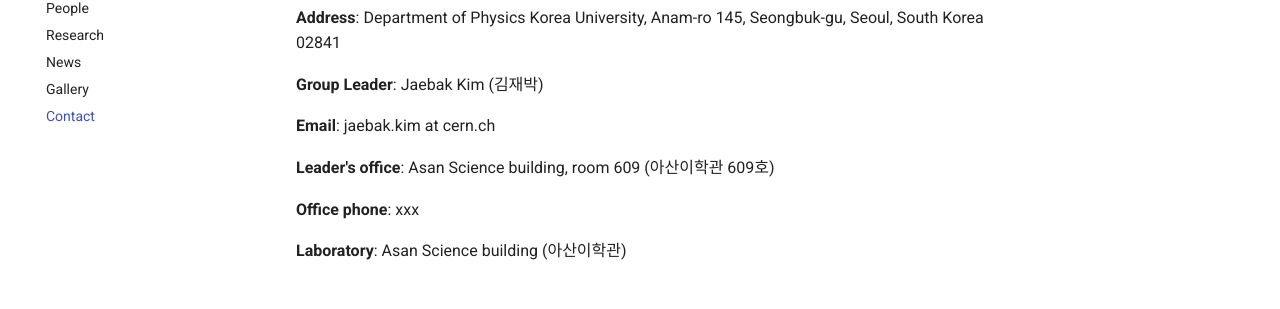
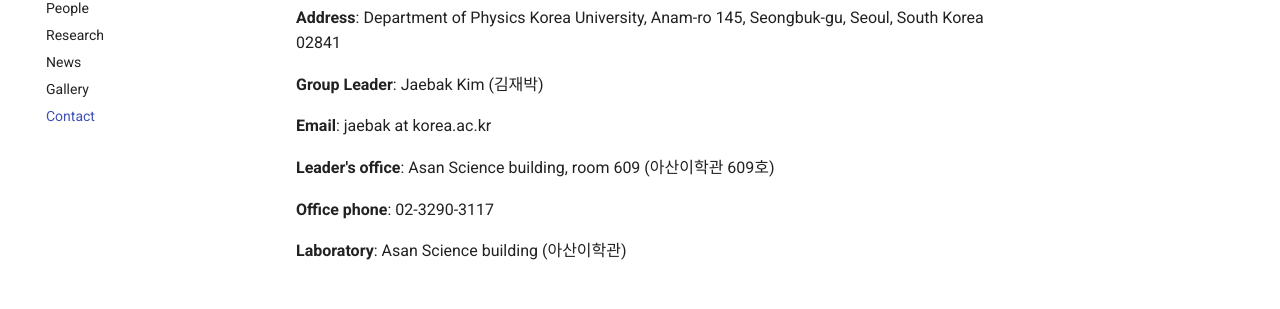
Before and after one commit to jaebak/ku-dream-group, an MkDocs documentation site: the page built from docs/contact/contact.md, in a window 1280 px wide. Shown: the part 175-484 px from the top of the page. Built offline with MkDocs 1.6.1 and Material for MkDocs 9.7.7, drawn with Linux system fonts in a browser that asks for light colours; comment, search, counter and statistics services are not loaded.

Commit message:
Update contact

```diff
--- a/docs/contact/contact.md
+++ b/docs/contact/contact.md
@@ -5,10 +5,10 @@
 
 **Group Leader**: Jaebak Kim (김재박)
 
-**Email**: jaebak.kim at cern.ch
+**Email**: jaebak at korea.ac.kr
 
 **Leader's office**: Asan Science building, room 609 (아산이학관 609호)
 
-**Office phone**: xxx
+**Office phone**: 02-3290-3117
 
 **Laboratory**: Asan Science building (아산이학관)
```
